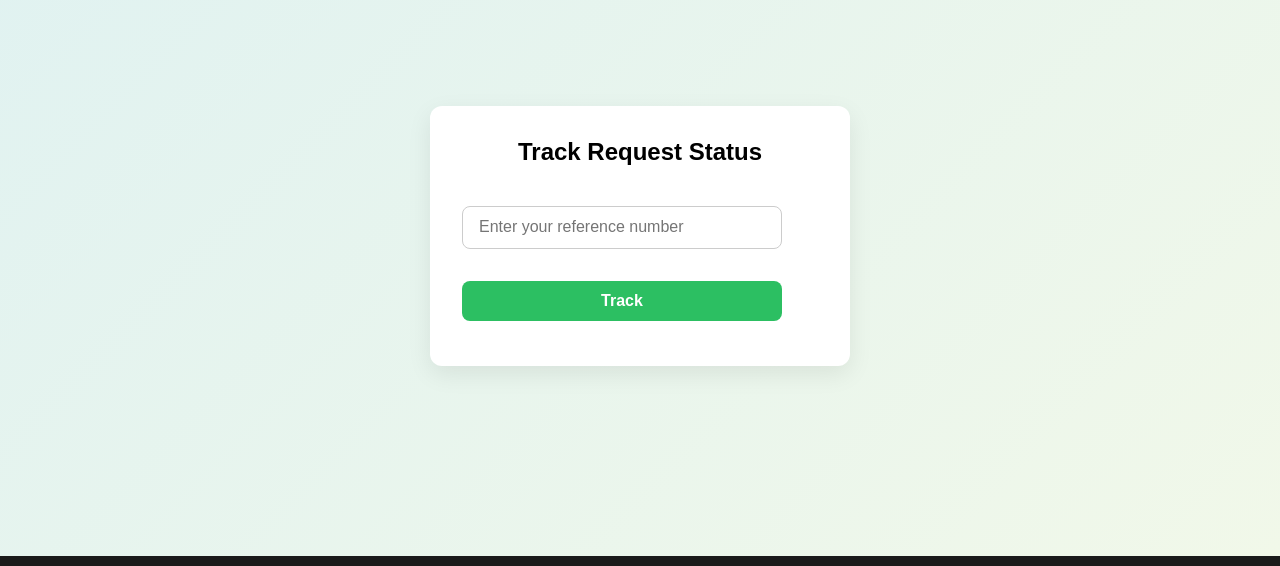
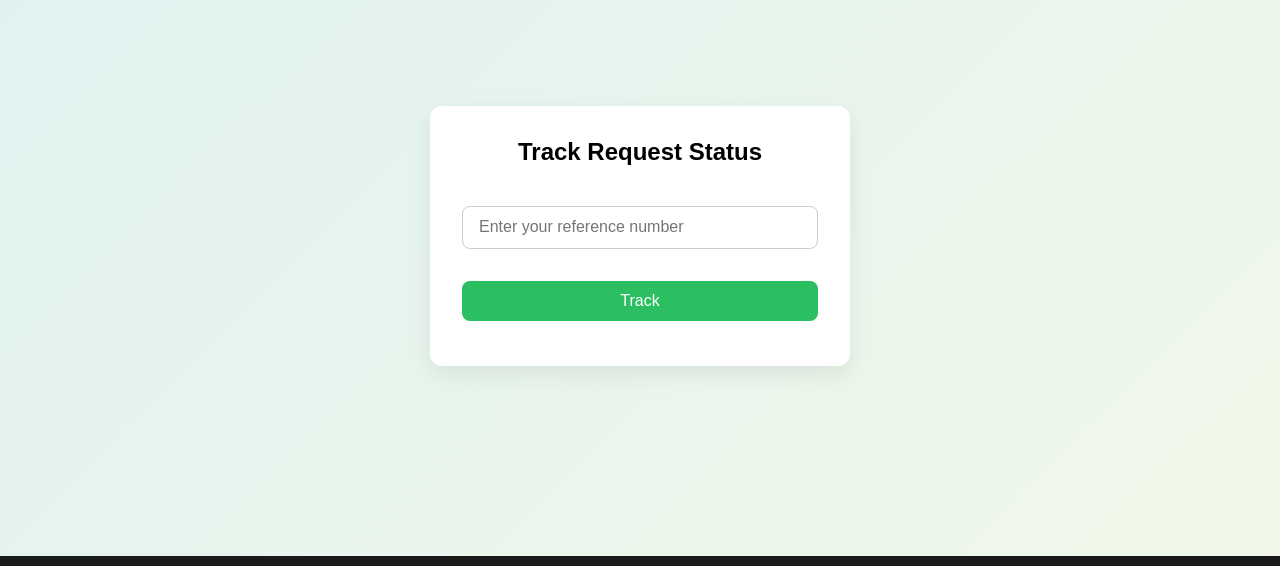
Before and after one commit to dyemspol/barangaySystem, a website built with Vite: page track-status.html in a window 1280 px wide. Shown: the part 84-650 px from the top of the page. Built offline with nearby package versions, Linux system fonts and the light colour scheme.

Commit message:
fix the button ui in the track status

```diff
--- a/src/styles/find_ref.css
+++ b/src/styles/find_ref.css
@@ -92,10 +92,17 @@ nav .menulinks {
   display: flex;
   flex-direction: column;
 }
+
+#bttrack {
+  max-width: 100%;
+  width: 100%;
+}
 input,
 button,
 #documentType {
+  max-width: 100%;
   width: 20em;
+
   padding: 0.7em 1em;
   font-size: 1rem;
   border-radius: 0.5em;
--- a/track-status.html
+++ b/track-status.html
@@ -39,15 +39,16 @@
 
       input,
       textarea {
-        width: 100%;
+        min-width: 100%;
         padding: 0.8em;
         margin-bottom: 1em;
         border-radius: 6px;
         border: 1px solid #ccc;
       }
 
-      button {
+      /* button {
         width: 100%;
+
         padding: 0.8em;
         background-color: #00c853;
         color: white;
@@ -55,7 +56,7 @@
         border-radius: 6px;
         cursor: pointer;
         font-weight: bold;
-      }
+      } */
 
       .result-box {
         margin-top: 1.5em;
@@ -158,7 +159,7 @@
           id="rednumberInput"
           placeholder="Enter your reference number"
         />
-        <button onclick="track()">Track</button>
+        <button id="bttrack" onclick="track()">Track</button>
         <p
           id="message"
           style="text-align: center; font-size: 0.8em; padding-top: 1em"
```
